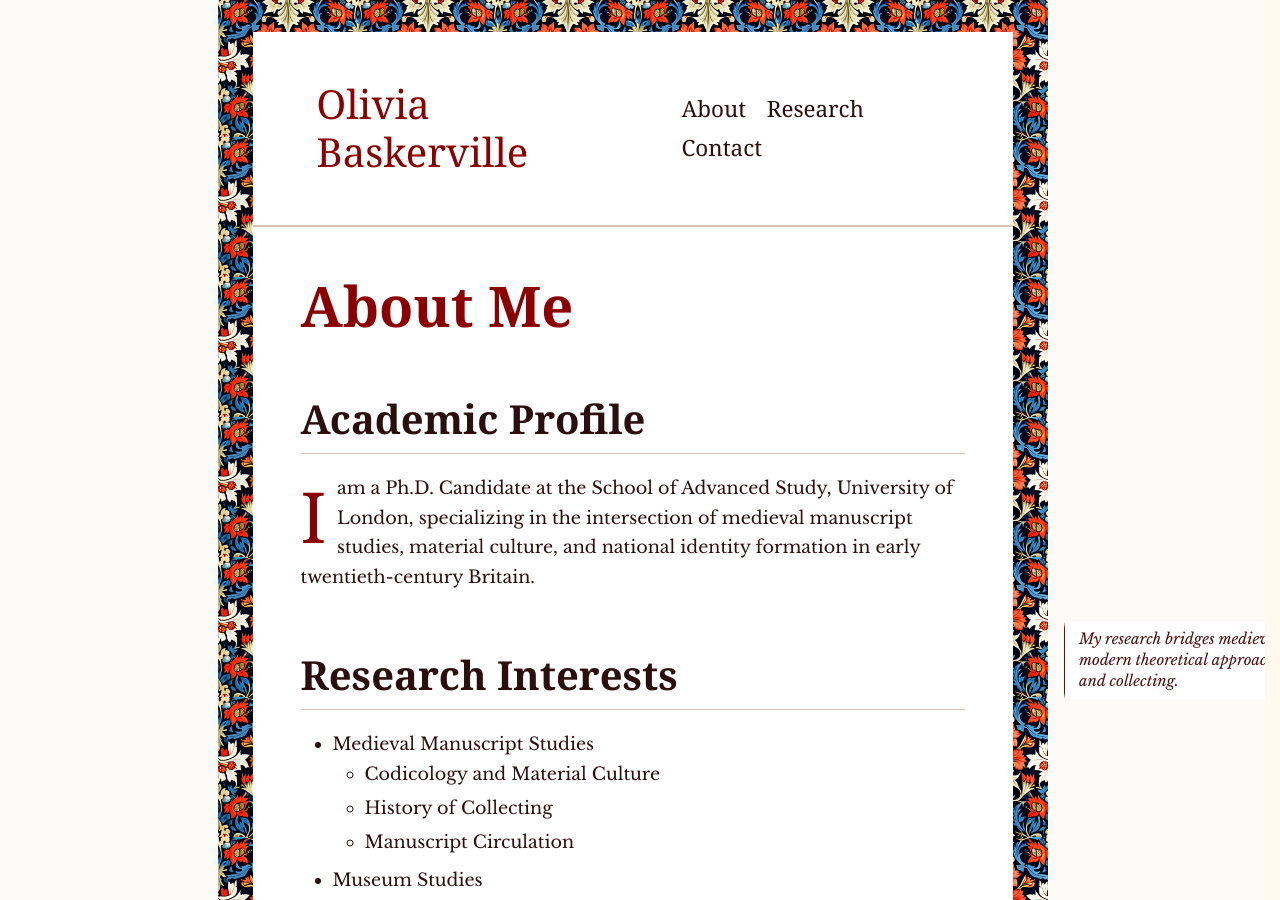
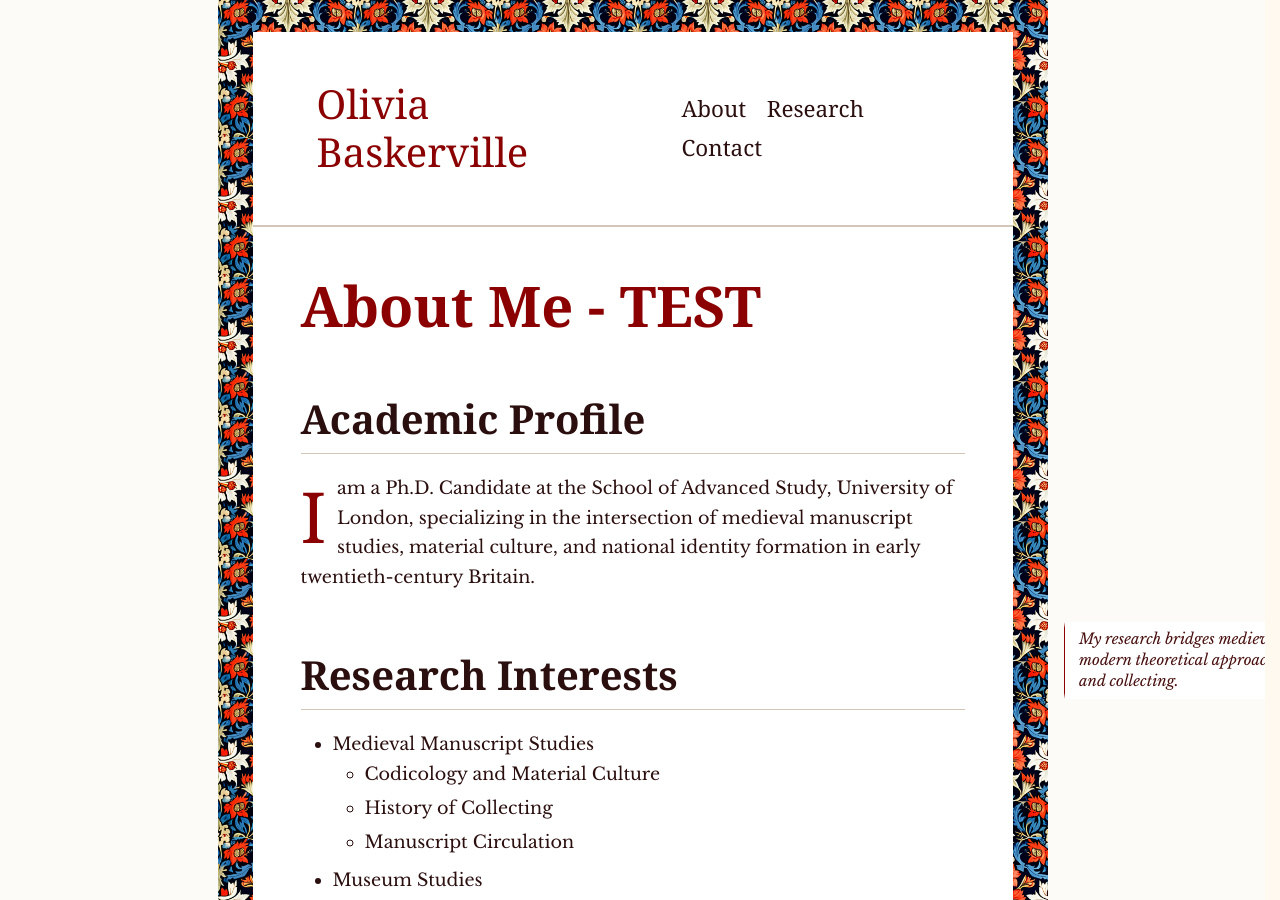
Before and after one commit to Hroppa/oliviabaskerville, a Jekyll site: the page built from about.md, in a window 1280 px wide and 900 px high. Built offline with Jekyll 4.4.1, drawn with Linux system fonts in a browser that asks for light colours; some web fonts are replaced.

Commit message:
Update about.md

```diff
--- a/about.md
+++ b/about.md
@@ -3,7 +3,7 @@ layout: default
 title: About
 ---
 
-# About Me
+# About Me - TEST
 
 ## Academic Profile
 
```
